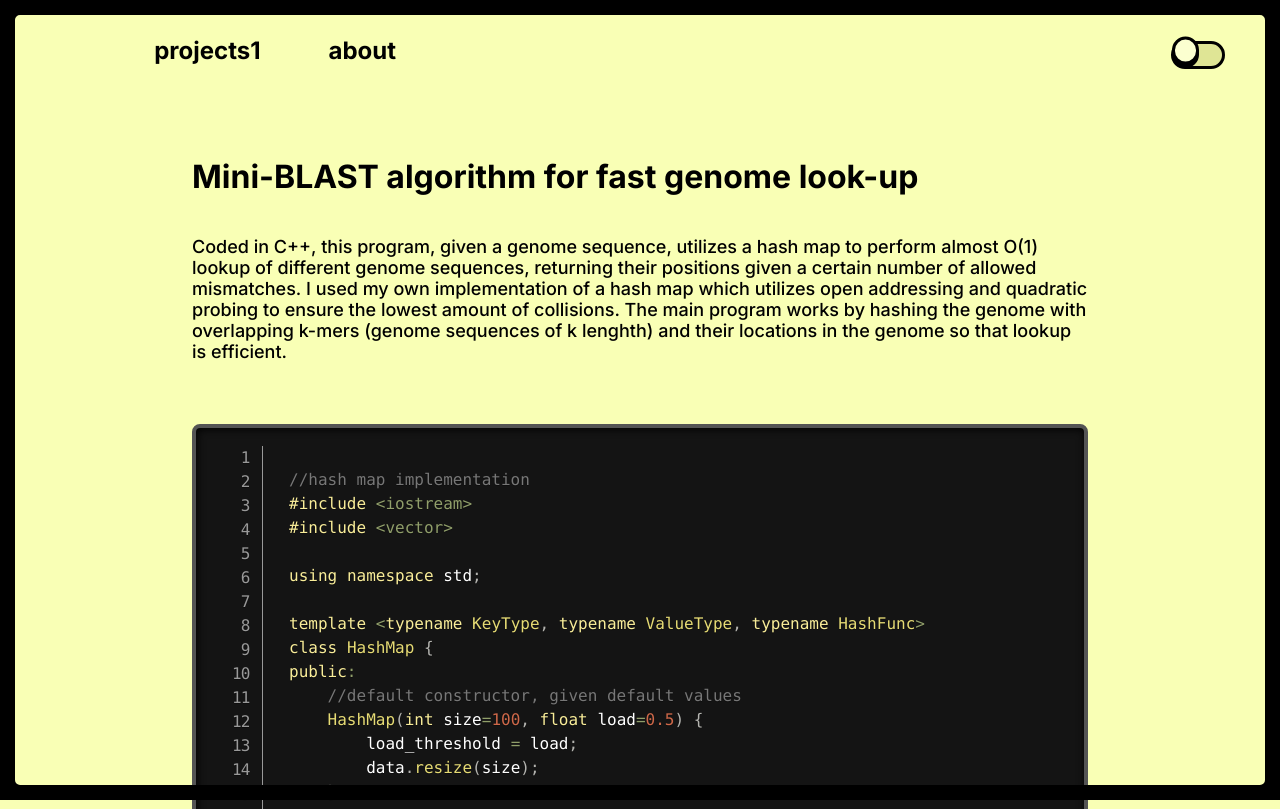
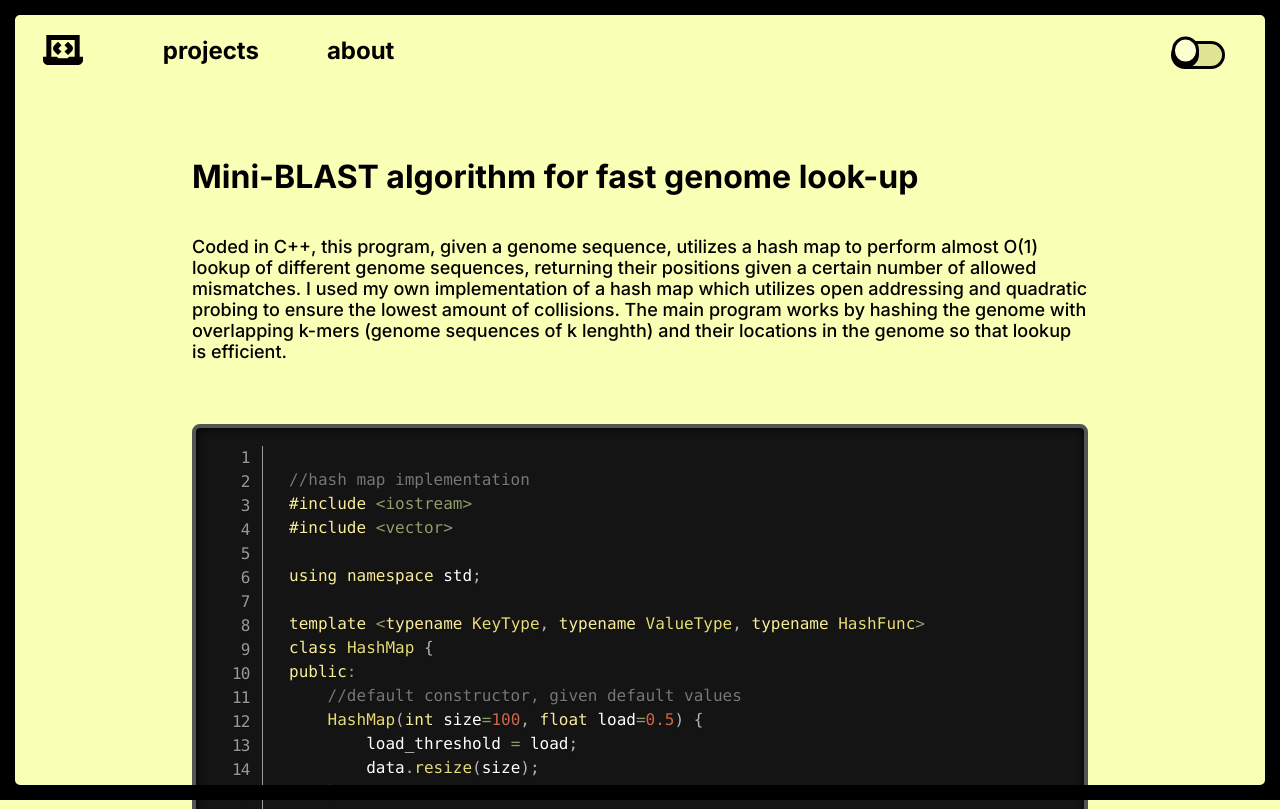
Before and after one commit to AZ0228/Portfolio-, a website: page miniBLAST.html in a window 1280 px wide. Shown: the top 809 px of the page. Drawn offline with nearby package versions, Linux system fonts and the light colour scheme.

Commit message:
added home button

```diff
--- a/index.js
+++ b/index.js
@@ -58,7 +58,6 @@ function scrollToElement(num) {
   });
 }
 
-if(window.location.href.endsWith("Portfolio/")){
     document.addEventListener('DOMContentLoaded', function() {
         var header = document.querySelector('#header');
         window.addEventListener('scroll', function() {
@@ -78,6 +77,7 @@ if(window.location.href.endsWith("Portfolio/")){
             body.classList.remove('dark-mode');
           }
         });
+        if(window.location.href.endsWith("Portfolio/")){
             window.addEventListener('scroll',reveal);
             animation();
             setTimeout(() => {
@@ -87,9 +87,9 @@ if(window.location.href.endsWith("Portfolio/")){
             location.reload();
             });
             animation();
+        }
     });
 
-}
 
 
 
--- a/miniBLAST.html
+++ b/miniBLAST.html
@@ -4,19 +4,7 @@
     <head>
 
         <script src="https://code.jquery.com/jquery-3.6.0.min.js"></script>
-        <script>
-            $(document).ready(function() {
-                var header = $("#header");
-                $(window).on("scroll", function() {
-                    var scroll = $(window).scrollTop();
-                    if (scroll > 0) {
-                        header.addClass("drop-shadow");
-                    } else {
-                        header.removeClass("drop-shadow");
-                    }
-                });
-            });
-          </script>
+
         <meta charset="UTF-8">
         <meta http-equiv="X-UA-Compatible" content="IE=edge">
         <meta name="viewport" content="width=device-width, initial-scale=1.0">
@@ -42,13 +30,18 @@
         <div class="teaser-image1"></div>
 
         <header class="header" id="header">
+            <div id="nav-container">
+                <a href="index.html">
+                    <img src="laptop-code.svg"id="home">
+
+                </a>
                 <nav>
                     <ul>
-                    <li><a href="index.html">
+                        <li><a onclick="scrollToElement(1)">
                             <button class="menu-button" >
-                            <b>projects1</b>
+                                <b>projects</b>
                             </button>
-                    <li><a href="index.html">
+                        <li><a onclick="scrollToElement(2)">
                             <button class="menu-button" >
                                 <b>about</b>
                             </button>
@@ -57,12 +50,12 @@
 
                     </ul>
                 </nav>
+            </div>
             <label class="switch">
                 <input type="checkbox">
                 <span class="slider"></span>
               </label>
-        </header>
-        <div class="intro">
+        </header>        <div class="intro">
             <p>
                 <h1>Mini-BLAST algorithm for fast genome look-up</h1>
                 <p>
--- a/styles.css
+++ b/styles.css
@@ -66,7 +66,7 @@ header{
     height: 90px;
     display: flex;
     align-items: center;
-    padding-left:9%;
+    padding-left: 3%;
     font-family: 'Inter', sans-serif;
     font-weight: 700;
     font-size: 20px;
@@ -86,6 +86,13 @@ header .logo {
     display: inline-block;
 }
 
+#nav-container{
+    display:flex;
+    align-items: center;
+    width: 385px;
+    justify-content: space-between;
+}
+
 nav{
     z-index: 2;
     /* position:fixed; */
@@ -95,6 +102,13 @@ nav{
 
 nav ul li{
     display:inline-block;
+    /* display: flex; */
+    /* flex-wrap: nowrap; */
+    /* flex-direction: row; */
+    /* align-content: center; */
+    /* justify-content: center; */
+    height: 90px;
+    align-content: center;
 }
 
 nav ul li a{
@@ -105,6 +119,7 @@ nav ul li a{
     margin-right:0px;
     text-decoration: none;
     display:inline-block;
+    vertical-align: middle;
 }
 
 header nav ul li:last-of-type a{
@@ -388,8 +403,10 @@ header nav ul li:last-of-type a{
 
 .menu-button{
     --bg: transparent;
-    --hover-bg: var(--header-hover);
-    --hover-text: var(--bg-color2);
+    --hover-bg: var(
+    --header-hover);
+    --hover-text: var(
+    --bg-color2);
     color: var(--text-color);
     border: 4px solid var(--bg);
     border-radius: 6px;
@@ -535,6 +552,8 @@ header nav ul li:last-of-type a{
     flex-direction: column;
     align-content: center;
     flex-wrap: wrap;
+    color: var(--text-color);
+    transition: all 0.5s;
 }
 
 .intro p{
@@ -544,8 +563,8 @@ header nav ul li:last-of-type a{
 }
 
 .hero img {
-    height: 900px;
-    padding-left: 30px;
+    height: 85vh;
+    padding-left:0px;
     z-index: 0;
 }
 
@@ -562,3 +581,11 @@ header nav ul li:last-of-type a{
 .reveal1.active{
     transform: translateY(50px);
 }
+
+#home{
+    height: 40px;
+    display:inline-block;
+    margin-top: 15px;
+    align-self: center;
+    /* padding-top: 10px; */
+}
```
Also changed, not shown: index.html (+6 -0 lines). Lines whose indentation alone changed are shown as unchanged.
